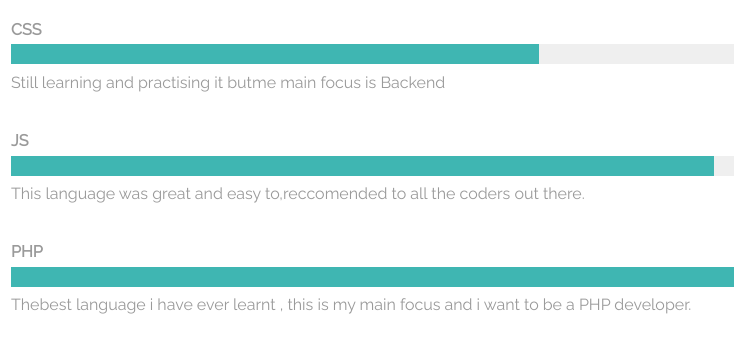
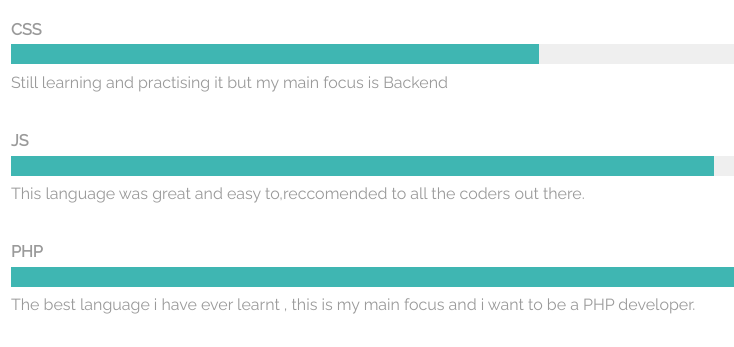
Before and after one commit to Saksham-Saxena/Saksham-Saxena.github.io, a plain HTML site: page skills.html in a window 1280 px wide. Shown: the part 384-731 px from the top of the page, 13-747 px from the left. Drawn offline with Linux system fonts and the light colour scheme.

Commit message:
Update skills.html

```diff
--- a/skills.html
+++ b/skills.html
@@ -54,7 +54,7 @@
                 </li>
             <li>CSS <br/>
                     <progress min="0" max="100" value="60"></progress>
-																				<p>Still learning and practising it butme main focus is Backend</p>
+																				<p>Still learning and practising it but my main focus is Backend</p>
                 </li>
 			 <li>JS <br/>
 
@@ -63,7 +63,7 @@
                 </li>
 			  <li>PHP <br/>
                     <progress min="0" max="100" value="95"></progress>
-																				<p>Thebest language i have ever learnt , this is my main focus and i want to be a PHP developer. </p>
+																				<p>The best language i have ever learnt , this is my main focus and i want to be a PHP developer. </p>
                 </li>
 			   <li>Computers <br/>
                     <progress min="0" max="100" value="99"></progress>
```
